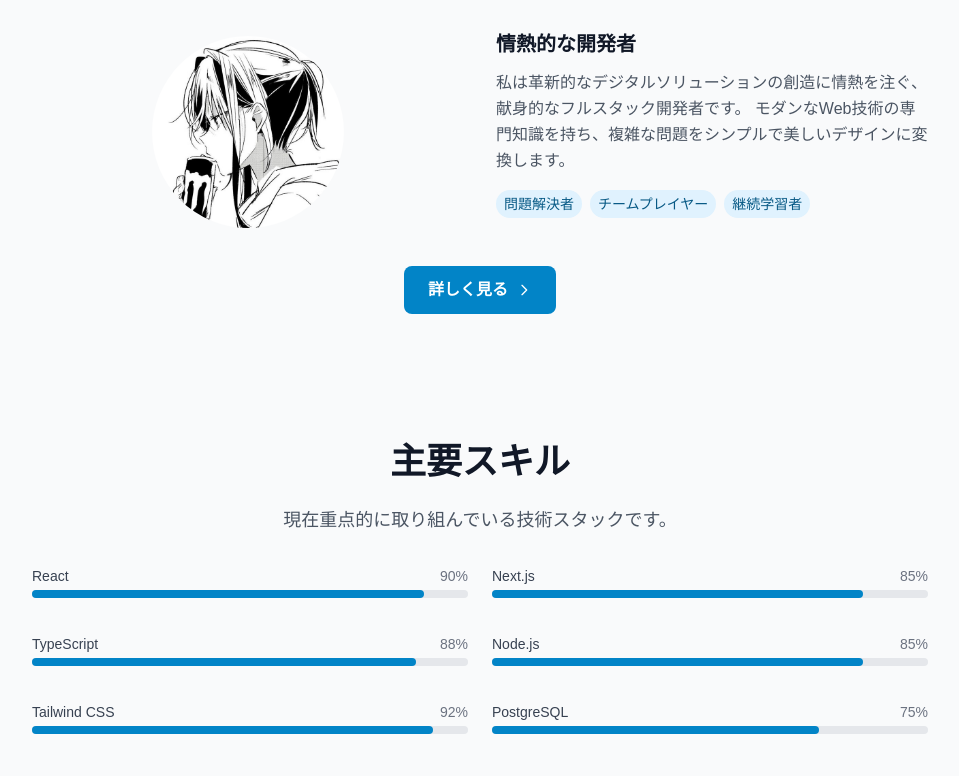
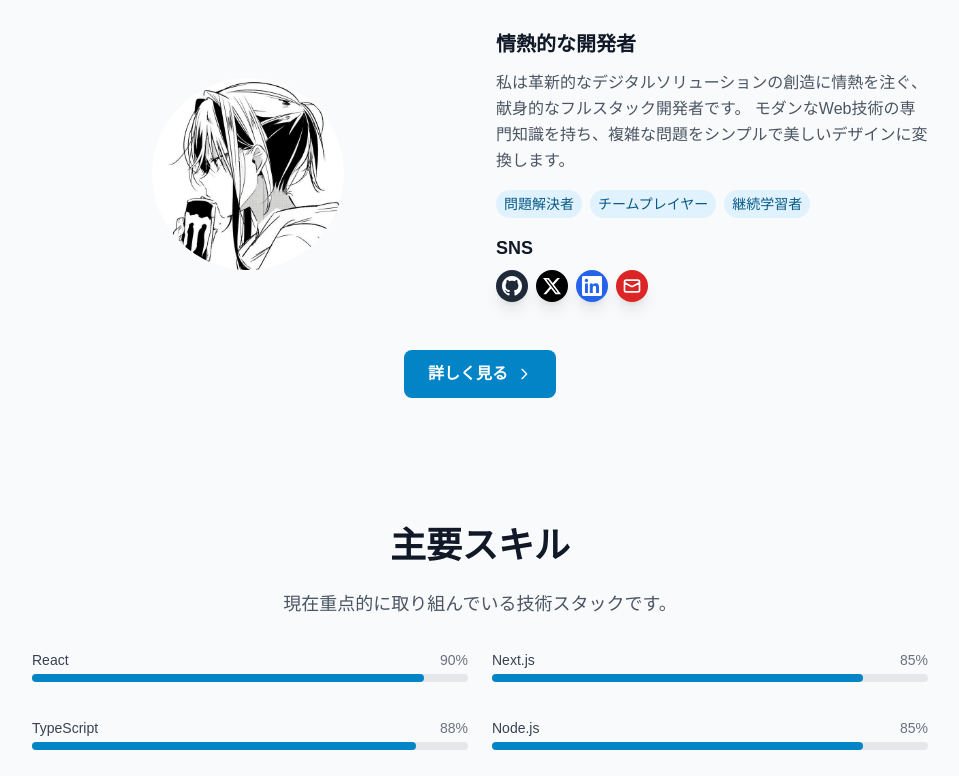
Before and after one commit to furuyashikiiori/portfolio, a Next.js app: page / in a window 1280 px wide. Shown: the part 962-1738 px from the top of the page, without its empty margins (160-1119 px from the left). Built offline with nearby package versions, Linux system fonts and the light colour scheme.

Commit message:
プロフィールにSNSのリンクを追加

```diff
--- a/src/app/about/page.tsx
+++ b/src/app/about/page.tsx
@@ -1,4 +1,5 @@
 import ProfileImage from "../../components/ProfileImage";
+import SocialLinks from "../../components/SocialLinks";
 
 export default function About() {
   return (
@@ -10,7 +11,7 @@
 
         <div className='grid md:grid-cols-2 gap-12 items-center mb-16'>
           <div>
-            <ProfileImage size="large" />
+            <ProfileImage size='large' />
           </div>
 
           <div>
@@ -26,7 +27,7 @@
               コーディングをしていない時は、新しい技術を探求したり、オープンソースプロジェクトに
               貢献したり、開発者コミュニティと知識を共有したりしています。
             </p>
-            <div className='flex flex-wrap gap-3'>
+            <div className='flex flex-wrap gap-3 mb-6'>
               <span className='bg-primary-100 text-primary-800 px-3 py-1 rounded-full text-sm'>
                 問題解決者
               </span>
@@ -36,6 +37,12 @@
               <span className='bg-primary-100 text-primary-800 px-3 py-1 rounded-full text-sm'>
                 継続学習者
               </span>
+            </div>
+
+            {/* SNS Links */}
+            <div>
+              <h4 className='text-lg font-semibold text-gray-900 mb-3'>SNS</h4>
+              <SocialLinks variant='default' />
             </div>
           </div>
         </div>
@@ -74,6 +81,19 @@
             実現できるか、話し合いましょう。
           </p>
         </div>
+
+        {/* Large SNS Links Section */}
+        <div className='mt-12 bg-gradient-to-r from-blue-50 to-indigo-50 rounded-lg p-8 text-center'>
+          <h3 className='text-xl font-semibold text-gray-900 mb-4'>
+            各プラットフォームでつながりましょう
+          </h3>
+          <p className='text-gray-600 mb-6 max-w-xl mx-auto'>
+            お気軽にフォローやコンタクトをお送りください！
+          </p>
+          <div className='flex justify-center'>
+            <SocialLinks variant='large' />
+          </div>
+        </div>
       </div>
     </div>
   );
--- a/src/app/page.tsx
+++ b/src/app/page.tsx
@@ -2,6 +2,7 @@
 
 import Link from "next/link";
 import ProfileImage from "../components/ProfileImage";
+import SocialLinks from "../components/SocialLinks";
 
 export default function Home() {
   const featuredProjects = [
@@ -127,6 +128,12 @@
                 <span className='bg-primary-100 text-primary-800 px-2 py-1 rounded-full text-sm'>
                   継続学習者
                 </span>
+              </div>
+
+              {/* SNS Links */}
+              <div className="mb-4">
+                <h4 className='text-lg font-semibold text-gray-900 mb-2'>SNS</h4>
+                <SocialLinks variant="minimal" />
               </div>
             </div>
           </div>
--- a/src/components/Navigation.tsx
+++ b/src/components/Navigation.tsx
@@ -10,10 +10,10 @@
 
   const handleNavClick = (href: string) => {
     // ホームページの場合はスムーズスクロール
-    if (pathname === '/' && href.startsWith('#')) {
+    if (pathname === "/" && href.startsWith("#")) {
       const element = document.querySelector(href);
       if (element) {
-        element.scrollIntoView({ behavior: 'smooth' });
+        element.scrollIntoView({ behavior: "smooth" });
       }
     }
     setIsMenuOpen(false);
@@ -25,7 +25,7 @@
     { name: "スキル", href: "/skills" },
     { name: "プロジェクト", href: "/projects" },
     { name: "経歴", href: "/experience" },
-    { name: "お問い合わせ", href: "/contact" },
+    { name: "つながる", href: "/contact" },
   ];
 
   return (
--- /dev/null
+++ b/src/components/SocialLinks.tsx
@@ -0,0 +1,100 @@
+interface SocialLink {
+  name: string;
+  url: string;
+  icon: JSX.Element;
+  color: string;
+  hoverColor: string;
+}
+
+interface SocialLinksProps {
+  variant?: 'default' | 'large' | 'minimal';
+}
+
+export default function SocialLinks({ variant = 'default' }: SocialLinksProps) {
+  const socialLinks: SocialLink[] = [
+    {
+      name: 'GitHub',
+      url: 'https://github.com/furuyashikiiori',
+      color: 'bg-gray-800',
+      hoverColor: 'hover:bg-gray-900',
+      icon: (
+        <svg className="w-5 h-5" fill="currentColor" viewBox="0 0 24 24">
+          <path d="M12 0c-6.626 0-12 5.373-12 12 0 5.302 3.438 9.8 8.207 11.387.599.111.793-.261.793-.577v-2.234c-3.338.726-4.033-1.416-4.033-1.416-.546-1.387-1.333-1.756-1.333-1.756-1.089-.745.083-.729.083-.729 1.205.084 1.839 1.237 1.839 1.237 1.07 1.834 2.807 1.304 3.492.997.107-.775.418-1.305.762-1.604-2.665-.305-5.467-1.334-5.467-5.931 0-1.311.469-2.381 1.236-3.221-.124-.303-.535-1.524.117-3.176 0 0 1.008-.322 3.301 1.23.957-.266 1.983-.399 3.003-.404 1.02.005 2.047.138 3.006.404 2.291-1.552 3.297-1.23 3.297-1.23.653 1.653.242 2.874.118 3.176.77.84 1.235 1.911 1.235 3.221 0 4.609-2.807 5.624-5.479 5.921.43.372.823 1.102.823 2.222v3.293c0 .319.192.694.801.576 4.765-1.589 8.199-6.086 8.199-11.386 0-6.627-5.373-12-12-12z"/>
+        </svg>
+      )
+    },
+    {
+      name: 'X (Twitter)',
+      url: 'https://x.com/iori_04f',
+      color: 'bg-black',
+      hoverColor: 'hover:bg-gray-800',
+      icon: (
+        <svg className="w-5 h-5" fill="currentColor" viewBox="0 0 24 24">
+          <path d="M18.244 2.25h3.308l-7.227 8.26 8.502 11.24H16.17l-5.214-6.817L4.99 21.75H1.68l7.73-8.835L1.254 2.25H8.08l4.713 6.231zm-1.161 17.52h1.833L7.084 4.126H5.117z"/>
+        </svg>
+      )
+    },
+    {
+      name: 'LinkedIn',
+      url: 'https://www.linkedin.com/in/furuyashiki/',
+      color: 'bg-blue-600',
+      hoverColor: 'hover:bg-blue-700',
+      icon: (
+        <svg className="w-5 h-5" fill="currentColor" viewBox="0 0 24 24">
+          <path d="M20.447 20.452h-3.554v-5.569c0-1.328-.027-3.037-1.852-3.037-1.853 0-2.136 1.445-2.136 2.939v5.667H9.351V9h3.414v1.561h.046c.477-.9 1.637-1.85 3.37-1.85 3.601 0 4.267 2.37 4.267 5.455v6.286zM5.337 7.433c-1.144 0-2.063-.926-2.063-2.065 0-1.138.92-2.063 2.063-2.063 1.14 0 2.064.925 2.064 2.063 0 1.139-.925 2.065-2.064 2.065zm1.782 13.019H3.555V9h3.564v11.452zM22.225 0H1.771C.792 0 0 .774 0 1.729v20.542C0 23.227.792 24 1.771 24h20.451C23.2 24 24 23.227 24 22.271V1.729C24 .774 23.2 0 22.222 0h.003z"/>
+        </svg>
+      )
+    },
+    {
+      name: 'Email',
+      url: 'mailto:2027furuyashikiiori@gmail.com',
+      color: 'bg-red-600',
+      hoverColor: 'hover:bg-red-700',
+      icon: (
+        <svg className="w-5 h-5" fill="none" stroke="currentColor" viewBox="0 0 24 24">
+          <path strokeLinecap="round" strokeLinejoin="round" strokeWidth={2} d="M3 8l7.89 4.26a2 2 0 002.22 0L21 8M5 19h14a2 2 0 002-2V7a2 2 0 00-2-2H5a2 2 0 00-2 2v10a2 2 0 002 2z"/>
+        </svg>
+      )
+    }
+  ];
+
+  const getButtonSize = () => {
+    switch (variant) {
+      case 'large':
+        return 'w-14 h-14';
+      case 'minimal':
+        return 'w-8 h-8';
+      default:
+        return 'w-12 h-12';
+    }
+  };
+
+  const getGap = () => {
+    switch (variant) {
+      case 'large':
+        return 'gap-6';
+      case 'minimal':
+        return 'gap-2';
+      default:
+        return 'gap-4';
+    }
+  };
+
+  return (
+    <div className={`flex ${getGap()}`}>
+      {socialLinks.map((link, index) => (
+        <a
+          key={index}
+          href={link.url}
+          target="_blank"
+          rel="noopener noreferrer"
+          className={`${getButtonSize()} ${link.color} ${link.hoverColor} text-white rounded-full flex items-center justify-center transition-all duration-300 transform hover:scale-110 shadow-lg hover:shadow-xl`}
+          title={link.name}
+          aria-label={`${link.name}でつながる`}
+        >
+          {link.icon}
+        </a>
+      ))}
+    </div>
+  );
+}
```
